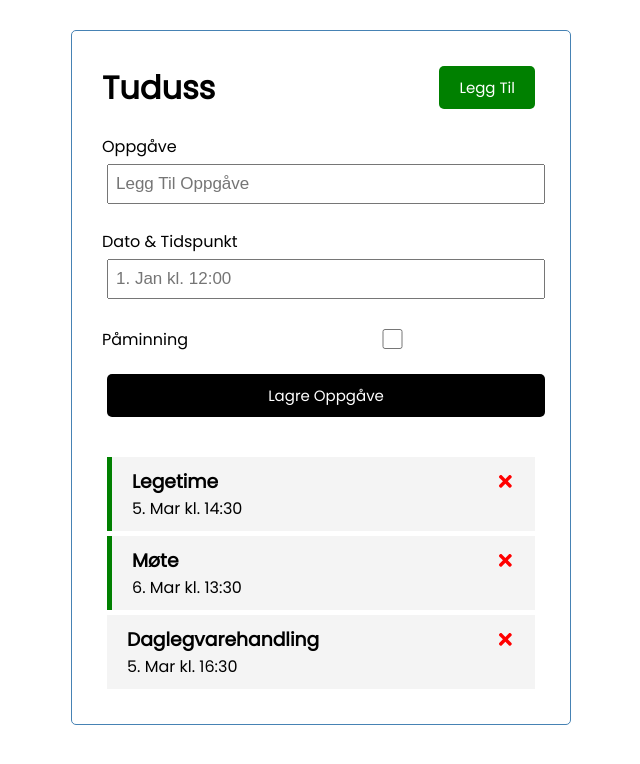
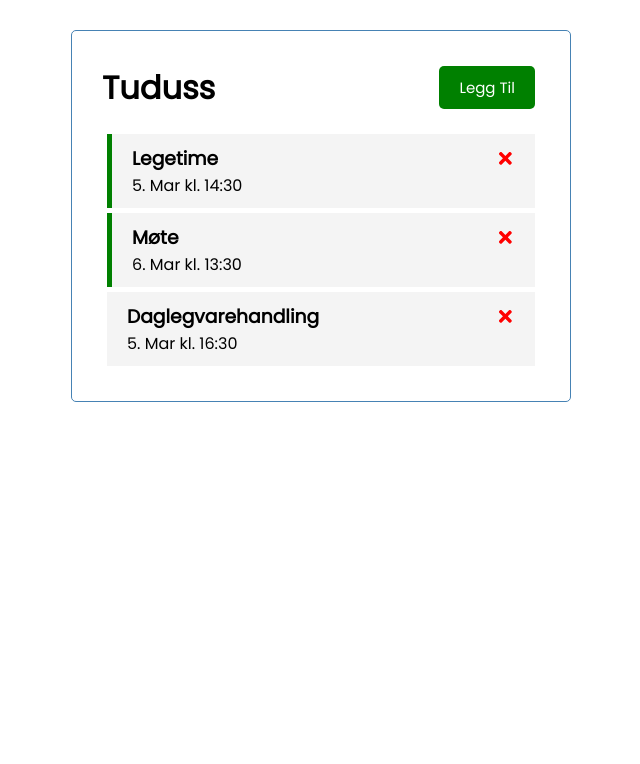
Before and after one commit to alexnaev/Tuduss, a React (Create React App) app in the folder tuduss/: page / in a window 1280 px wide. Shown: the top 764 px of the page, without its empty margins (319-959 px from the left). Built offline with nearby package versions, Linux system fonts and the light colour scheme.

Commit message:
Toggle Form

```diff
--- a/tuduss/src/App.js
+++ b/tuduss/src/App.js
@@ -4,6 +4,7 @@ import Tasks from './components/Tasks'
 import AddTask from './components/AddTask'
 
 const App = () => {
+  const [showForm, setShowFrom] = useState(false)
   const [tasks, setTasks] = useState([
       {
           "id": 1,
@@ -46,8 +47,8 @@ const App = () => {
 
   return (
     <div className="container">
-      <Header title="Tuduss"/>
-      <AddTask onAdd={addTask} />
+      <Header title="Tuduss" onAdd={() => setShowFrom(!showForm)} showForm={showForm} />
+      {showForm && <AddTask onAdd={addTask} />}
       {tasks.length > 0 ? <Tasks tasks={tasks} onDelete={deleteTask} onToggle={toggleReminder} /> : 'Ingen gjeremål funne'}
     </div>
   )
--- a/tuduss/src/components/Header.js
+++ b/tuduss/src/components/Header.js
@@ -1,15 +1,11 @@
 import PropTypes from 'prop-types'
 import Button from './Button'
 
-const Header = ({ title }) => {
-    const onClick = (e) => {
-        console.log(e)
-    }
-
+const Header = ({ title, onAdd, showForm }) => {
     return (
         <header className="header">
             <h1>{title}</h1>
-            <Button color='green' text='Legg Til' onClick={onClick} />
+            <Button color={showForm ? 'red' : 'green'} text={showForm ? 'Lukk' : 'Legg Til'} onClick={onAdd} />
         </header>
   )
 }
```
